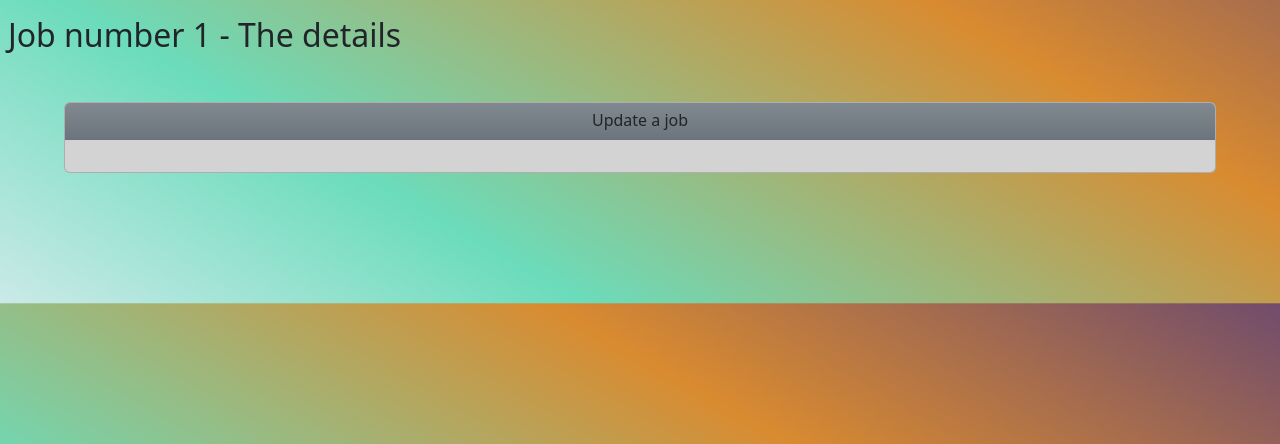
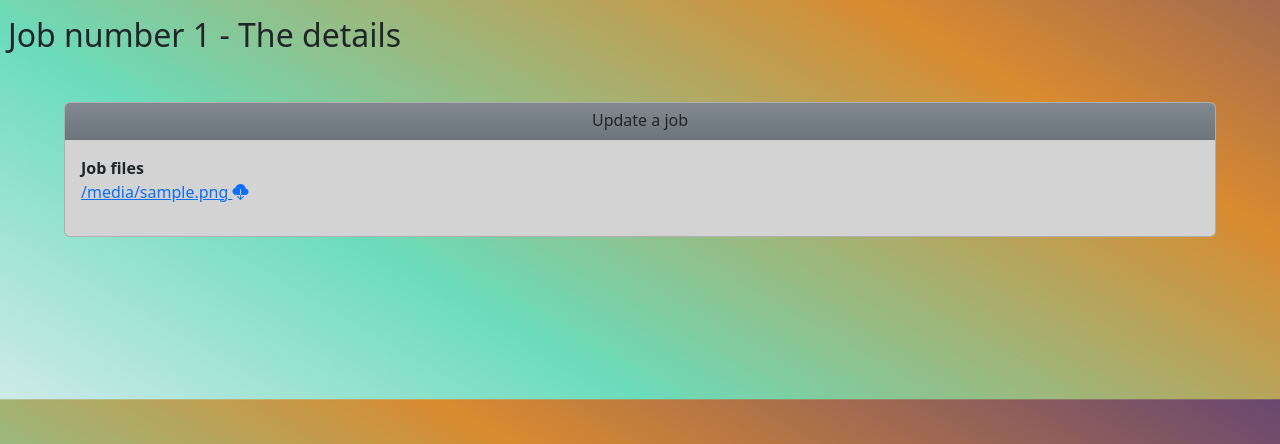
Before and after one commit to 117marta/job_book, a Django app: template jobs/templates/jobs/job.html in a window 1280 px wide. Shown: the part 88-532 px from the top of the page. Run offline with Django 5.2, Linux system fonts and the light colour scheme; the template is opened without the code that fills it: most values are stand-ins (such as "Sample title", 1, 10 or a date in 2020); some libraries are stand-ins or nearby versions.

Commit message:
Display the files in the job detail view

```diff
--- a/job_book/settings.py
+++ b/job_book/settings.py
@@ -76,6 +76,7 @@ TEMPLATES = [
                 'django.contrib.auth.context_processors.auth',
                 'django.contrib.messages.context_processors.messages',
                 'home_page.context_processors.default_avatar',
+                'django.template.context_processors.media',
             ],
         },
     },
--- a/jobs/models.py
+++ b/jobs/models.py
@@ -94,6 +94,10 @@ class FileBase(models.Model):
     def get_path(self, name):
         raise NotImplementedError("Subclasses of FileBase must provide a `get_path` method!")
 
+    @property
+    def file_basename(self):
+        return os.path.basename(self.file.name)
+
     class Meta:
         abstract = True
 
--- a/jobs/templates/jobs/job.html
+++ b/jobs/templates/jobs/job.html
@@ -21,6 +21,18 @@
             </div>
             <div class="card-body">
                 {% crispy form %}
+                <div class="job_files mb-3 col-md-12">
+                    <div><strong>Job files</strong></div>
+                    <div>
+                        {% if attachments %}
+                            {% for attachment in attachments %}
+                                <a href="{{ MEDIA_URL }}{{ attachment.file }}" download>{{ attachment.file_basename }} <i class="bi bi-cloud-download-fill"></i></a>
+                            {% endfor %}
+                        {% else %}
+                            No file(s).
+                        {% endif %}
+                    </div>
+                </div>
                 {% if form.user_can_edit %}
                     <button type="button" class="btn btn-secondary bg-gradient" data-bs-toggle="modal" data-bs-target="#jobUpdateModal">Submit</button>
                 {% endif %}
--- a/jobs/views.py
+++ b/jobs/views.py
@@ -98,6 +98,7 @@ def job_view(request, job_pk):
     """
     job = get_object_or_404(Job, pk=job_pk)
     form = JobViewForm(data=request.POST or None, instance=job, user=request.user)
+    attachments = job.get_job_files
 
     if request.method == "POST":
         if form.is_valid():
@@ -128,7 +129,7 @@ def job_view(request, job_pk):
             messages.success(request, JOB_SAVE_SUCCESS_MESSAGE)
             return redirect("jobs-all")
 
-    return render(request, "jobs/job.html", {"job": job, "form": form})
+    return render(request, "jobs/job.html", {"job": job, "form": form, "attachments": attachments})
 
 
 @login_required
```
